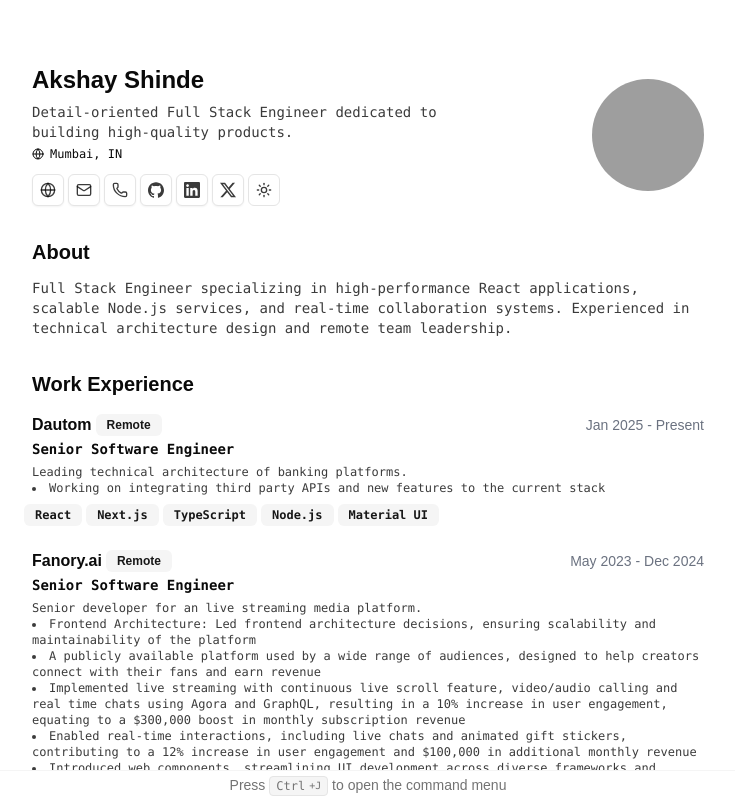
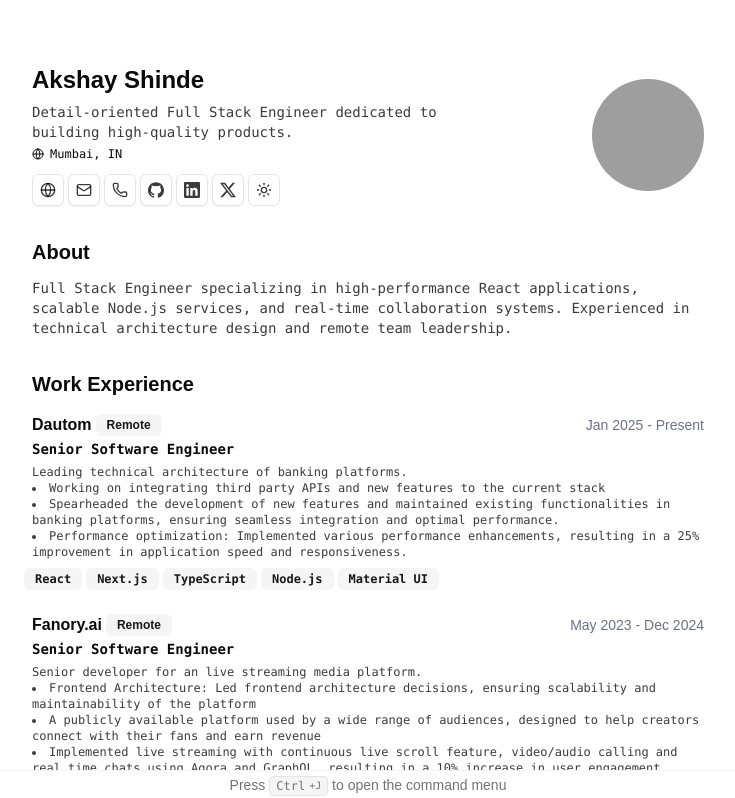
Before and after one commit to blazedglimmer/resume.me, a Next.js app: page / in a window 1280 px wide. Shown: the top 798 px of the page, without its empty margins (272-1007 px from the left). Built offline with nearby package versions, Linux system fonts and the light colour scheme; grey boxes are pictures that could not be loaded.

Commit message:
Add experience data

```diff
--- a/data/resume-data.tsx
+++ b/data/resume-data.tsx
@@ -63,6 +63,16 @@ export const RESUME_DATA = {
             <li>
               Working on integrating third party APIs and new features to the
               current stack
+            </li>
+            <li>
+              Spearheaded the development of new features and maintained
+              existing functionalities in banking platforms, ensuring seamless
+              integration and optimal performance.
+            </li>
+            <li>
+              Performance optimization: Implemented various performance
+              enhancements, resulting in a 25% improvement in application speed
+              and responsiveness.
             </li>
           </ul>
         </>
```
